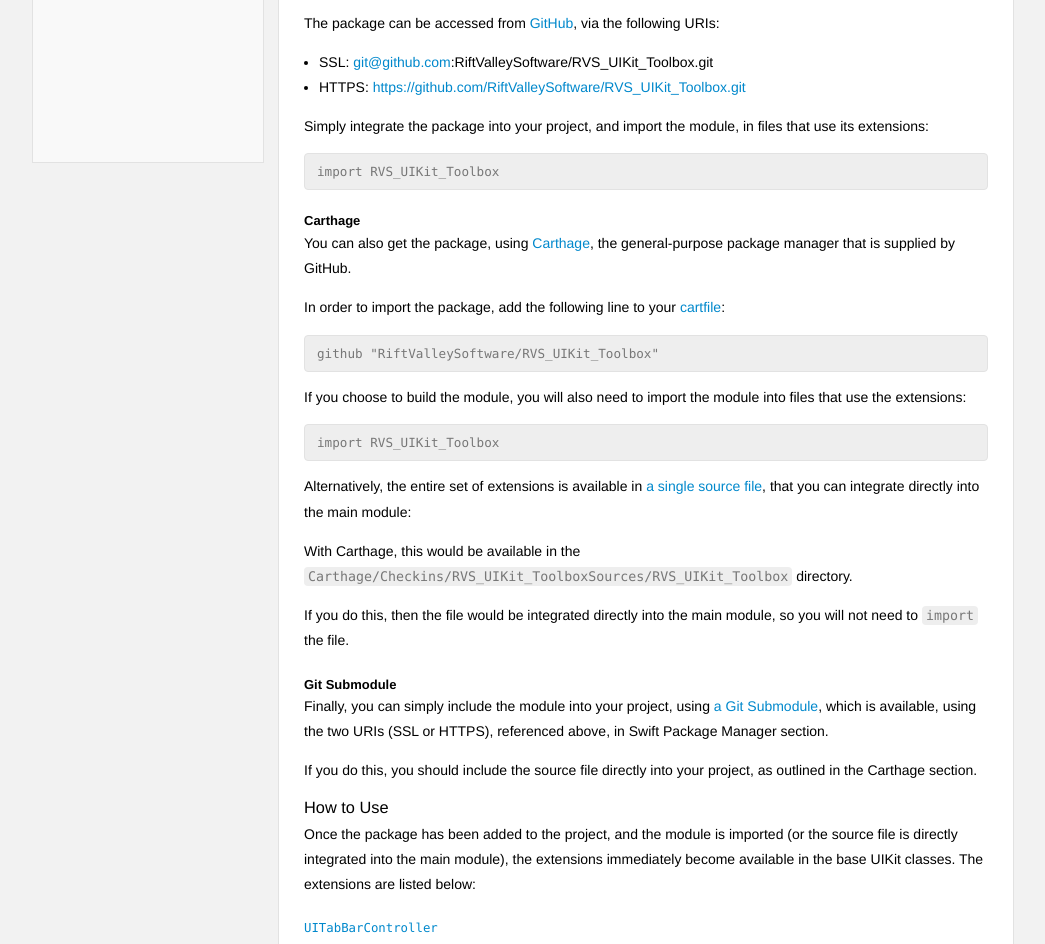
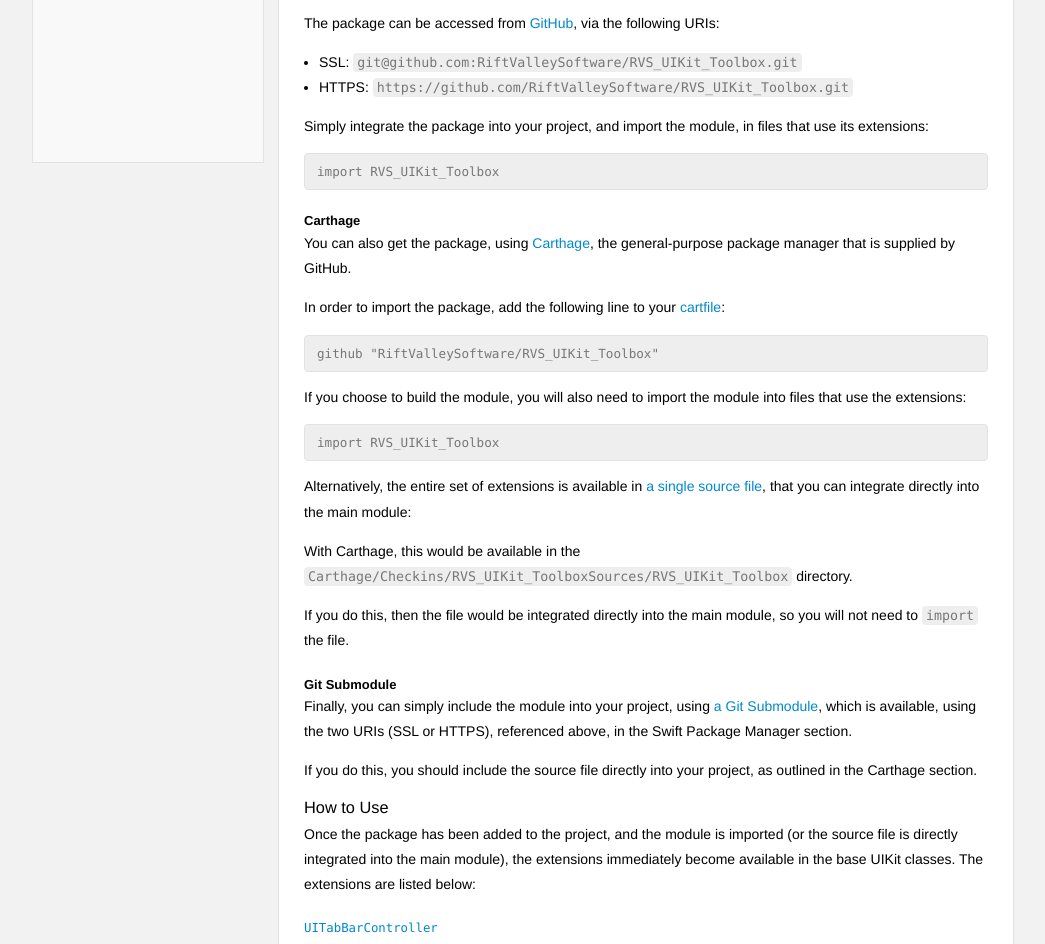
Before and after one commit to RiftValleySoftware/RVS_UIKit_Toolbox, a plain HTML site: page docs/docsets/RVS_UIKit_Toolbox.docset/Contents/Resources/Documents/index.html in a window 1280 px wide. Shown: the part 637-1581 px from the top of the page, without its empty margins (118-1163 px from the left). Drawn offline with Linux system fonts and the light colour scheme; files that its build step writes are made by us from their sources; files whose address does not match are found by name.

Commit message:
Integrated a couple of tweaks from the README correction into the Jazzy docs.

```diff
--- a/docs/docsets/RVS_UIKit_Toolbox.docset/Contents/Resources/Documents/index.html
+++ b/docs/docsets/RVS_UIKit_Toolbox.docset/Contents/Resources/Documents/index.html
@@ -82,8 +82,8 @@
 <p>The package can be accessed from <a href="https://github.com">GitHub</a>, via the following URIs:</p>
 
 <ul>
-<li>SSL: <a href="mailto:git@github.com">git@github.com</a>:RiftValleySoftware/RVS_UIKit_Toolbox.git</li>
-<li>HTTPS: <a href="https://github.com/RiftValleySoftware/RVS_UIKit_Toolbox.git">https://github.com/RiftValleySoftware/RVS_UIKit_Toolbox.git</a></li>
+<li>SSL: <code>git@github.com:RiftValleySoftware/RVS_UIKit_Toolbox.git</code></li>
+<li>HTTPS: <code>https://github.com/RiftValleySoftware/RVS_UIKit_Toolbox.git</code></li>
 </ul>
 
 <p>Simply integrate the package into your project, and import the module, in files that use its extensions:</p>
@@ -108,7 +108,7 @@
 <p>If you do this, then the file would be integrated directly into the main module, so you will not need to <code>import</code> the file.</p>
 <h4 id='git-submodule' class='heading'>Git Submodule</h4>
 
-<p>Finally, you can simply include the module into your project, using <a href="">a Git Submodule</a>, which is available, using the two URIs (SSL or HTTPS), referenced above, in Swift Package Manager section.</p>
+<p>Finally, you can simply include the module into your project, using <a href="">a Git Submodule</a>, which is available, using the two URIs (SSL or HTTPS), referenced above, in the Swift Package Manager section.</p>
 
 <p>If you do this, you should include the source file directly into your project, as outlined in the Carthage section.</p>
 <h3 id='how-to-use' class='heading'>How to Use</h3>
```
Also changed, not shown: docs/index.html (+3 -3 lines), 1 other file.
